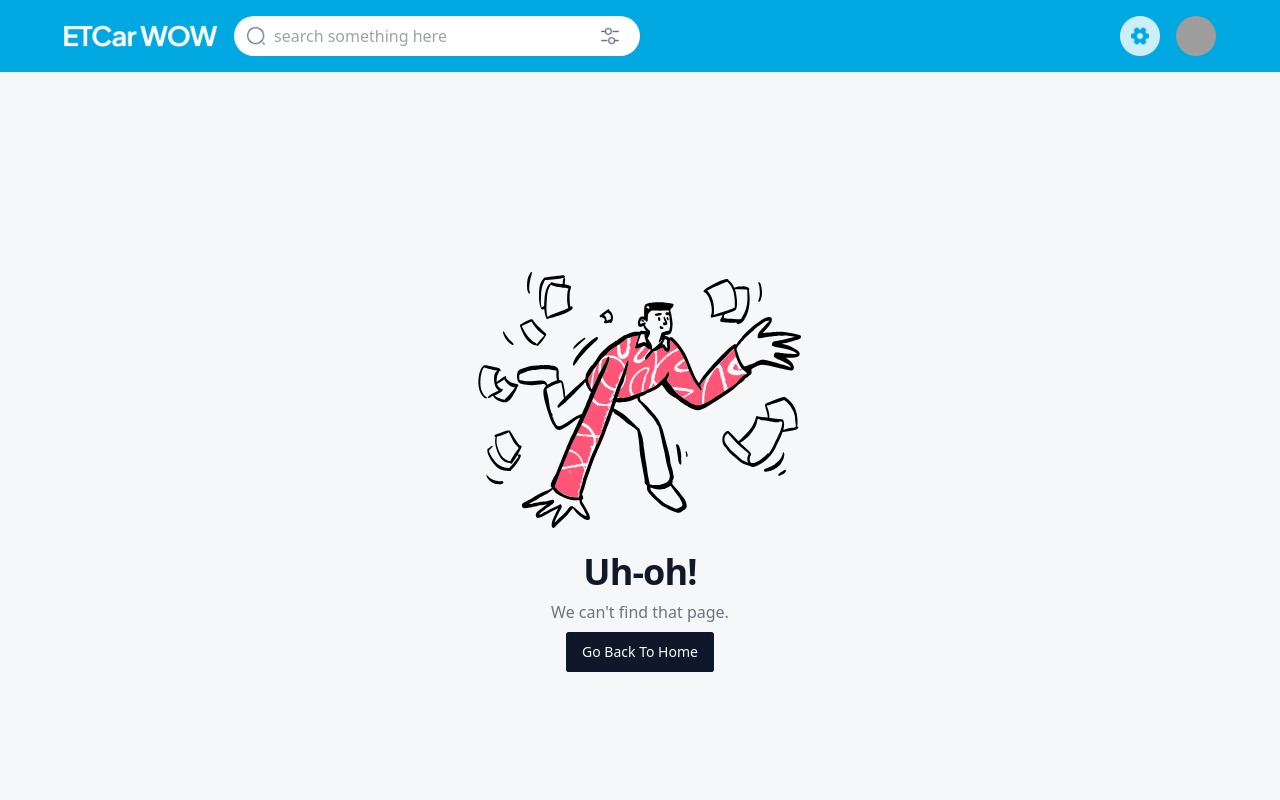
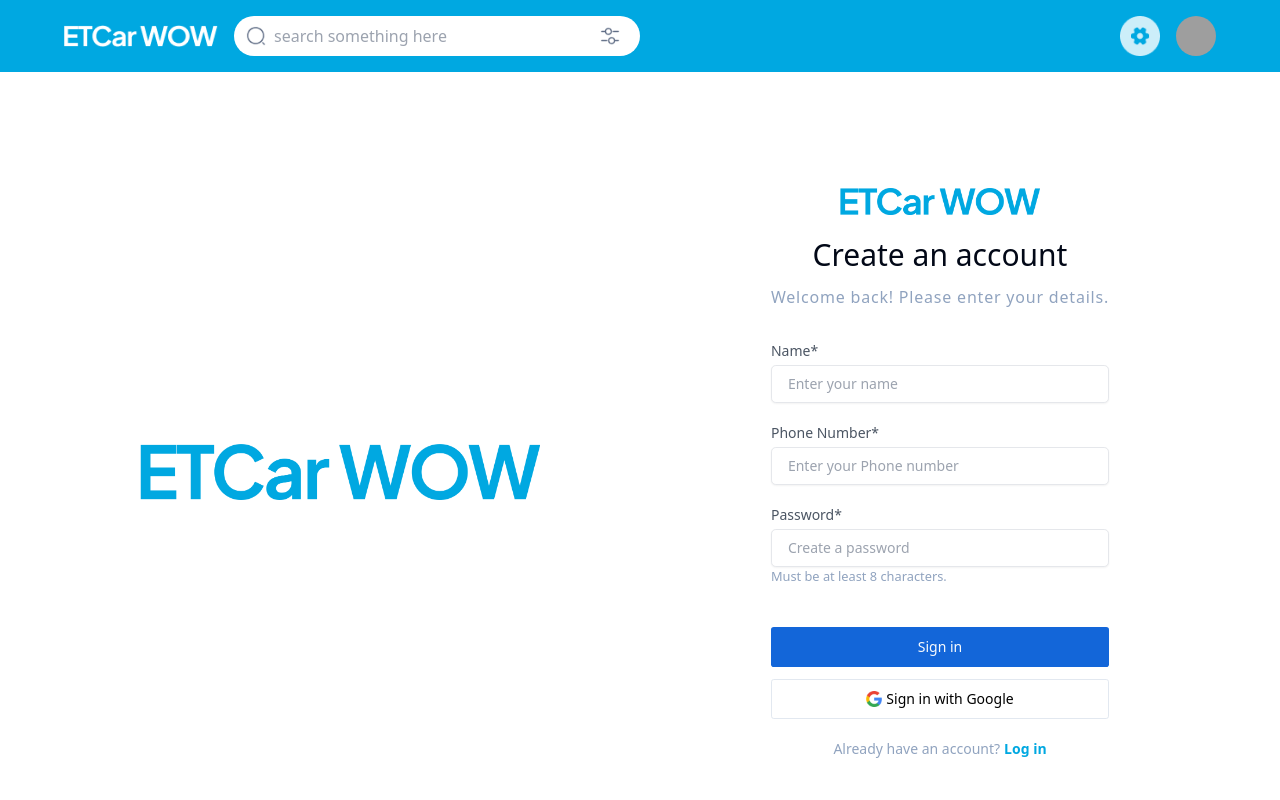
Before and after one commit to NatnaelBerhanu-1/kachamale, a Next.js app: page /register in a window 1280 px wide. Before the commit this address had no page. Shown: the top 800 px of the page. Built offline with nearby package versions, Linux system fonts and the light colour scheme; grey boxes are pictures that could not be loaded.

Commit message:
add auth pages

```diff
--- /dev/null
+++ b/src/app/(auth)/register/page.tsx
@@ -0,0 +1,12 @@
+import RegisterForm from "@/components/uiComponent/RegisterForm";
+import React from "react";
+
+function page() {
+  return (
+    <div>
+      <RegisterForm />
+    </div>
+  );
+}
+
+export default page;
--- /dev/null
+++ b/src/app/(auth)/signin/page.tsx
@@ -0,0 +1,12 @@
+import SigninForm from "@/components/uiComponent/SigninForm";
+import React from "react";
+
+function page() {
+  return (
+    <div className="px-3 rounded-lg">
+      <SigninForm />
+    </div>
+  );
+}
+
+export default page;
--- /dev/null
+++ b/src/components/uiComponent/FormHeader.tsx
@@ -0,0 +1,28 @@
+import Image from "next/image";
+import React from "react";
+
+function FormHeader({
+  title,
+  description,
+}: {
+  title: string;
+  description: string;
+}) {
+  return (
+    <div className="flex flex-col justify-center items-center gap-5">
+      <Image
+        src={"/assets/footerLogo.png"}
+        alt="company logo"
+        width={300}
+        height={100}
+        className="w-full object-contain h-8 max-w-[200px]"
+      />
+      <div className="text-center flex flex-col gap-3">
+        <h1 className="text-3xl font-medium">{title}</h1>
+        <p className="text-gray_text tracking-wider text-base">{description}</p>
+      </div>
+    </div>
+  );
+}
+
+export default FormHeader;
--- /dev/null
+++ b/src/components/uiComponent/RegisterForm.tsx
@@ -0,0 +1,118 @@
+import React from "react";
+import { Button } from "../ui/button";
+import Image from "next/image";
+import Link from "next/link";
+import FormHeader from "./FormHeader";
+
+function RegisterForm() {
+  return (
+    <section className="bg-white">
+      <div className="lg:grid lg:min-h-screen lg:grid-cols-12 max-w-[1200px] mx-auto py-10">
+        <section className="relative flex items-center justify-center lg:col-span-5 lg:h-full xl:col-span-6">
+          <Image
+            alt="company Logo"
+            src="/assets/footerLogo.png"
+            className="object-contain w-full max-w-[400px]"
+            height={500}
+            width={500}
+            quality={100}
+            priority
+          />
+        </section>
+
+        <main className="flex items-center justify-center px-8 py-8 sm:px-12 lg:col-span-7 lg:px-16 lg:py-12 xl:col-span-6">
+          <div className="max-w-xl lg:max-w-3xl">
+            <div className="w-full">
+              <FormHeader
+                title="Create an account"
+                description="Welcome back! Please enter your details."
+              />
+            </div>
+            <form action="#" className="mt-8 flex flex-col gap-5">
+              <div className="flex flex-col">
+                <label
+                  htmlFor="name"
+                  className="block text-sm font-medium text-gray-600"
+                >
+                  Name*
+                </label>
+
+                <input
+                  type="text"
+                  id="name"
+                  name="name"
+                  placeholder="Enter your name"
+                  className="mt-1 rounded-lg border-gray-200 bg-white text-sm text-gray-700 font-medium shadow-sm border py-2 indent-4 w-full outline-none"
+                />
+              </div>
+
+              <div className="flex flex-col">
+                <label
+                  htmlFor="phoneNumber"
+                  className="block text-sm font-medium text-gray-600"
+                >
+                  Phone Number*
+                </label>
+
+                <input
+                  type="tel"
+                  id="phoneNumber"
+                  name="phone_number"
+                  placeholder="Enter your Phone number"
+                  className="mt-1 rounded-lg border-gray-200 bg-white text-sm text-gray-700 font-medium shadow-sm border py-2 indent-4 w-full outline-none"
+                />
+              </div>
+
+              <div className="flex flex-col">
+                <label
+                  htmlFor="password"
+                  className="block text-sm font-medium text-gray-600"
+                >
+                  Password*
+                </label>
+
+                <input
+                  type="password"
+                  id="Password"
+                  name="password"
+                  placeholder="Create a password"
+                  className="mt-1 rounded-lg border-gray-200 bg-white text-sm text-gray-700 font-medium shadow-sm border py-2 indent-4 w-full outline-none"
+                />
+                <small className="text-gray_text">
+                  Must be at least 8 characters.
+                </small>
+              </div>
+
+              <div className="flex flex-col mt-5 gap-3">
+                <Button className="bg-[#1366D9] hover:bg-[#1366d9d4]">
+                  Sign in
+                </Button>
+                <Button className="bg-transparent text-black hover:bg-black/5 border flex gap-1">
+                  <Image
+                    src={"/assets/googleIcon.png"}
+                    alt="google icon"
+                    width={50}
+                    height={50}
+                    className="h-4 w-4 object-contain"
+                  />
+                  <p>Sign in with Google</p>
+                </Button>
+              </div>
+              <span className="text-sm flex gap-1 items-center justify-center">
+                <p className="text-gray_text">Already have an account?</p>{" "}
+                <Link
+                  href={"/signin"}
+                  className="font-semibold text-main_blue hover:underline"
+                >
+                  Log in
+                </Link>
+              </span>
+            </form>
+          </div>
+        </main>
+      </div>
+    </section>
+  );
+}
+
+export default RegisterForm;
--- /dev/null
+++ b/src/components/uiComponent/SigninForm.tsx
@@ -0,0 +1,113 @@
+import Image from "next/image";
+import React from "react";
+import FormHeader from "./FormHeader";
+import { Button } from "../ui/button";
+import Link from "next/link";
+
+function SigninForm() {
+  return (
+    <section className="bg-white">
+      <div className="lg:grid lg:min-h-screen lg:grid-cols-12 max-w-[1200px] mx-auto py-10">
+        <section className="relative flex items-center justify-center lg:col-span-5 lg:h-full xl:col-span-6">
+          <Image
+            alt="company Logo"
+            src="/assets/footerLogo.png"
+            className="object-contain w-full max-w-[400px]"
+            height={500}
+            width={500}
+            quality={100}
+            priority
+          />
+        </section>
+
+        <main className="flex items-center justify-center px-8 py-8 sm:px-12 lg:col-span-7 lg:px-16 lg:py-12 xl:col-span-6">
+          <div className="max-w-xl lg:max-w-3xl">
+            <div className="w-full">
+              <FormHeader
+                description="Welcome back! Please enter your details."
+                title="Log in to your account"
+              />
+            </div>
+            <form action="#" className="mt-8 flex flex-col gap-5">
+              <div className="flex flex-col">
+                <label
+                  htmlFor="phoneNumber"
+                  className="block text-sm font-medium text-gray-600"
+                >
+                  Phone number
+                </label>
+
+                <input
+                  type="text"
+                  id="phoneNumber"
+                  name="phone_number"
+                  placeholder="Enter your Phone number"
+                  className="mt-1 rounded-lg border-gray-200 bg-white text-sm text-gray-700 font-medium shadow-sm border py-2 indent-4 w-full outline-none"
+                />
+              </div>
+
+              <div className="flex flex-col">
+                <label
+                  htmlFor="password"
+                  className="block text-sm font-medium text-gray-600"
+                >
+                  Password
+                </label>
+
+                <input
+                  type="password"
+                  id="Password"
+                  name="password"
+                  placeholder="Enter your password"
+                  className="mt-1 rounded-lg border-gray-200 bg-white text-sm text-gray-700 font-medium shadow-sm border py-2 indent-4 w-full outline-none"
+                />
+              </div>
+
+              <div className="col-span-6">
+                <label htmlFor="rememberMe" className="flex gap-2 items-center">
+                  <input
+                    type="checkbox"
+                    id="rememberMe"
+                    name="remember_me"
+                    className="size-4 rounded-md border-gray-200 bg-white shadow-sm"
+                  />
+
+                  <span className="block text-sm font-medium text-gray-600">
+                    Remember me
+                  </span>
+                </label>
+              </div>
+
+              <div className="flex flex-col mt-5 gap-3">
+                <Button className="bg-main_blue hover:bg-hover_blue">
+                  Sign in
+                </Button>
+                <Button className="bg-transparent text-black hover:bg-black/5 border flex gap-1">
+                  <Image
+                    src={"/assets/googleIcon.png"}
+                    alt="google icon"
+                    width={50}
+                    height={50}
+                    className="h-4 w-4 object-contain"
+                  />
+                  <p>Sign in with Google</p>
+                </Button>
+              </div>
+              <span className="text-sm flex gap-1 justify-center items-center">
+                <p className="text-gray_text">Don’t have an account?</p>{" "}
+                <Link
+                  href={"/register"}
+                  className="font-semibold text-main_blue hover:underline"
+                >
+                  Sign Up
+                </Link>
+              </span>
+            </form>
+          </div>
+        </main>
+      </div>
+    </section>
+  );
+}
+
+export default SigninForm;
```
Also changed, not shown: public/assets/footerLogo.png, public/assets/googleIcon.png (added).
